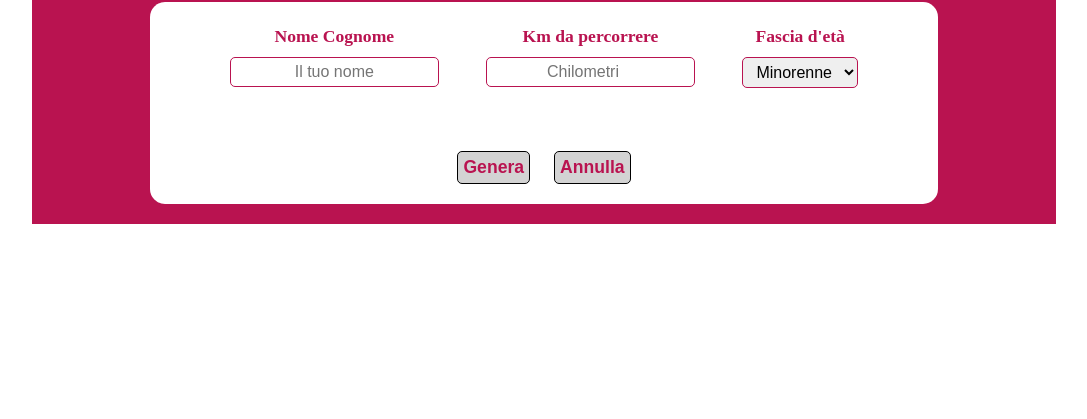
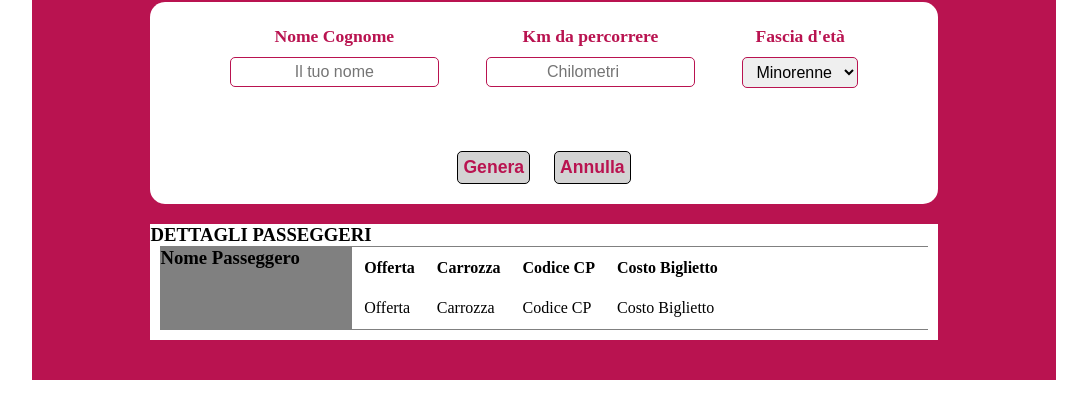
Before and after one commit to Simone978/js-biglietto-treno-form, a plain HTML site: page index.html in a window 1280 px wide. Shown: the part 145-564 px from the top of the page, without its empty margins (96-1183 px from the left). Drawn offline with Linux system fonts and the light colour scheme.

Commit message:
Completata struttura html css (mancano dettagli)

```diff
--- a/css/style.css
+++ b/css/style.css
@@ -31,10 +31,15 @@ body {
 }
 
 .info {
+  border-radius: 15px;
+}
+.ticket {
+  padding-bottom: 10px;
+}
+.info, .ticket {
   width: 80%;
-  margin: auto;
+  margin: 20px auto;
   background-color: white;
-  border-radius: 15px;
 }
 
 .row {
@@ -82,3 +87,19 @@ button {
   font-size: 1.1em;
   margin: 0 10px;
 }
+
+.ticket_body {
+  display: flex;
+  margin: 0 10px;
+  border-top: 1px solid grey;
+  border-bottom: 1px solid grey;
+}
+
+.generalita {
+  width: 25%;
+  background-color: grey;
+}
+
+table td, table th {
+  padding: 10px;
+}
--- a/index.html
+++ b/index.html
@@ -36,8 +36,37 @@
 
       </div>
       <div class="ticket">
+        <h3>DETTAGLI PASSEGGERI</h3>
+        <div class="ticket_body">
+          <div class="generalita">
+            <div class="nome">
+              <h3>Nome Passeggero</h3>
+              <h3 id="nome_passeggero"></h3>
+            </div>
+            </div>
+            <div class="dettagli_passeggero">
+            <table>
+              <thead>
+                <tr>
+                  <th>Offerta</th>
+                  <th>Carrozza</th>
+                  <th>Codice CP</th>
+                  <th>Costo Biglietto</th>
+                </tr>
+              </thead>
+              <tbody>
+                <td id="offerta">Offerta</td>
+                <td id="carrozza">Carrozza</td>
+                <td id="codice">Codice CP</td>
+                <td id="costo_biglietto">Costo Biglietto</td>
+              </tbody>
+            </table>
+          </div>
 
-      </div>
+        </div>
+
+        </div>
+
     </div>
 
   <script src="js/trenoform.js" charset="utf-8"></script>
```
